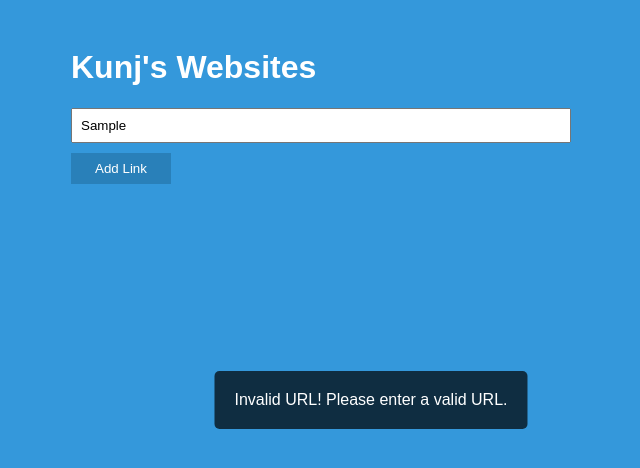
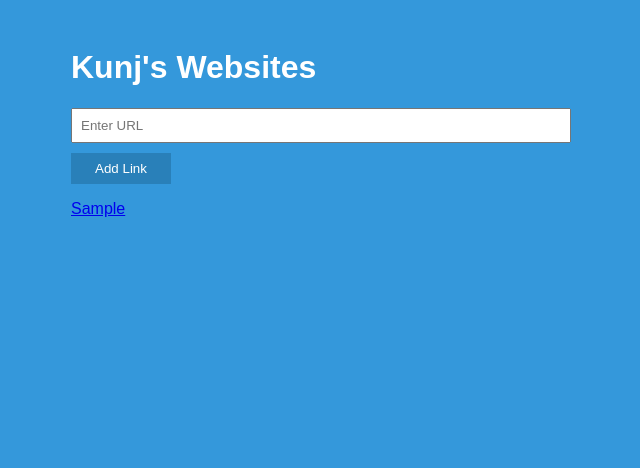
Before and after one commit to Kunj1234567890/WebsiteStorage, a plain HTML site: page index.html in a window 1280 px wide. Both pictures are taken after typing "Sample" into the empty fields and a click on the button "Add Link". Shown: the whole page, without its empty margins (269-909 px from the left). Drawn offline with Linux system fonts and the light colour scheme.

Commit message:
Update index.html

```diff
--- a/index.html
+++ b/index.html
@@ -44,37 +44,13 @@
 
         .link-list li {
             margin-bottom: 5px;
+            color: #fff; /* White text for the link text */
+            cursor: pointer; /* Change cursor to pointer on hover */
+            transition: color 0.3s; /* Smooth color transition on hover */
         }
 
-        .link-list a {
-            color: #fff;
-            text-decoration: none;
-            transition: color 0.3s;
-        }
-
-        .link-list a:hover {
+        .link-list li:hover {
             color: #ccc; /* Light grey on hover */
-        }
-
-        .popup {
-            display: none;
-            position: fixed;
-            top: 50%;
-            left: 50%;
-            transform: translate(-50%, -50%);
-            background-color: rgba(0, 0, 0, 0.7);
-            padding: 20px;
-            border-radius: 5px;
-            z-index: 1000;
-        }
-
-        .popup p {
-            margin: 0;
-            color: #fff;
-        }
-
-        .popup.active {
-            display: block;
         }
     </style>
 </head>
@@ -87,16 +63,12 @@
         <ul id="linkList" class="link-list"></ul>
     </div>
 
-    <div class="popup" id="popup">
-        <p id="popupText"></p>
-    </div>
-
     <script>
         function addLink() {
             const input = document.getElementById('linkInput');
             const url = input.value.trim();
 
-            if (isValidUrl(url)) {
+            if (url !== '') {
                 const linkList = document.getElementById('linkList');
                 const listItem = document.createElement('li');
                 const link = document.createElement('a');
@@ -109,24 +81,6 @@
                 linkList.appendChild(listItem);
 
                 input.value = ''; // Clear input after adding link
-            } else {
-                const popup = document.getElementById('popup');
-                const popupText = document.getElementById('popupText');
-                popupText.textContent = "Invalid URL! Please enter a valid URL.";
-                popup.classList.add('active');
-
-                setTimeout(() => {
-                    popup.classList.remove('active');
-                }, 3000);
-            }
-        }
-
-        function isValidUrl(url) {
-            try {
-                new URL(url);
-                return true;
-            } catch (error) {
-                return false;
             }
         }
     </script>
```
